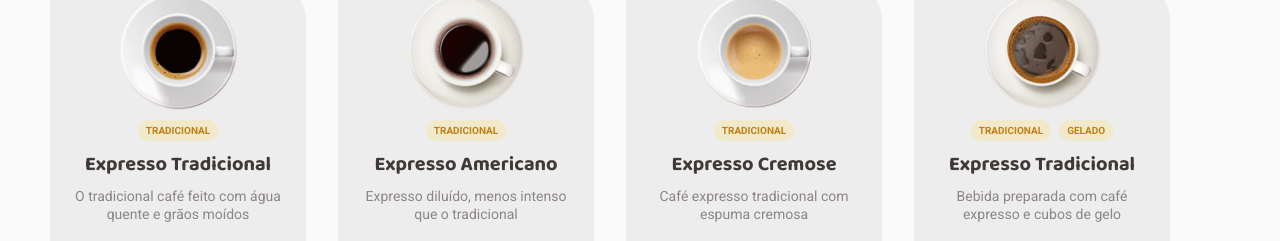
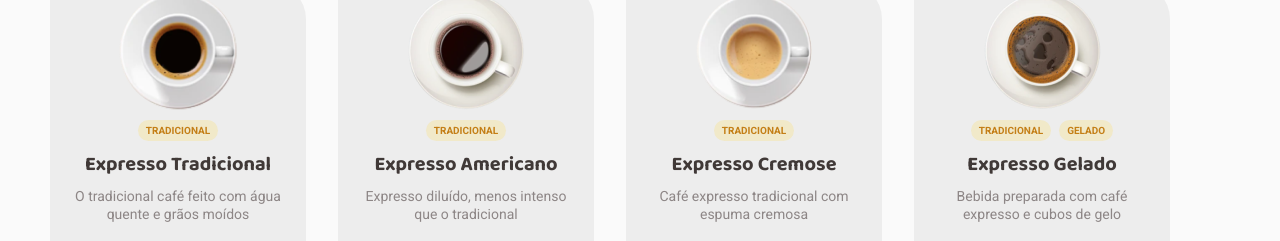
Before and after one commit to heitorgandolfi/coffee-delivery, a React (Vite) app: page / in a window 1280 px wide. Shown: the part 819-1060 px from the top of the page. Built offline with nearby package versions, Linux system fonts and the light colour scheme.

Commit message:
feat: create Items Model

```diff
--- a/src/data/mock/products/index.ts
+++ b/src/data/mock/products/index.ts
@@ -45,7 +45,7 @@ export const mockData = [
     id: "4",
     imageUrl: product4,
     props: ["Tradicional", "Gelado"],
-    name: "Expresso Tradicional",
+    name: "Expresso Gelado",
     description: "Bebida preparada com café expresso e cubos de gelo",
     price: 9.9,
     quantity: 0,
```
Also changed, not shown: src/models/ItemsModel/index.ts (line endings or trailing spaces).
